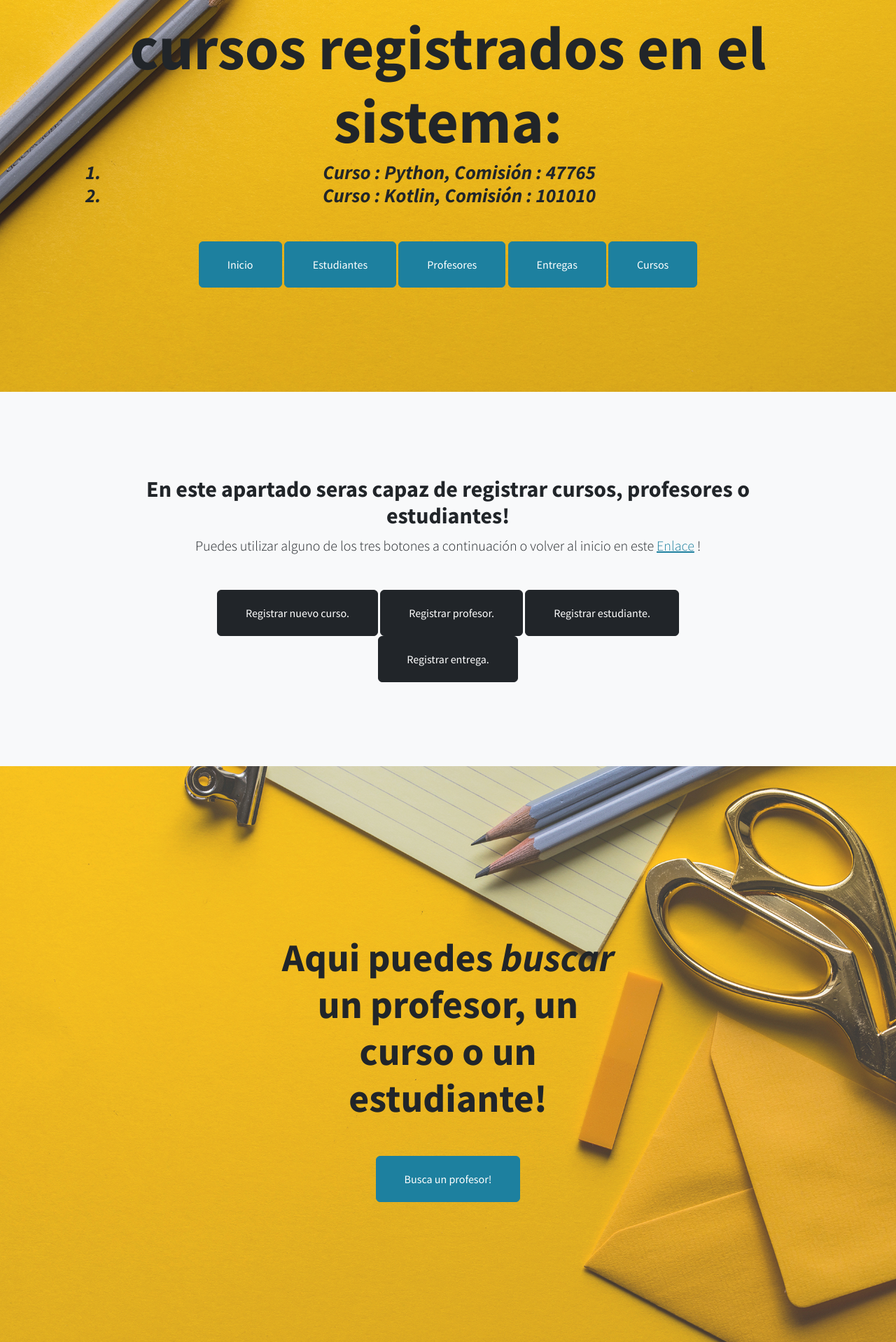
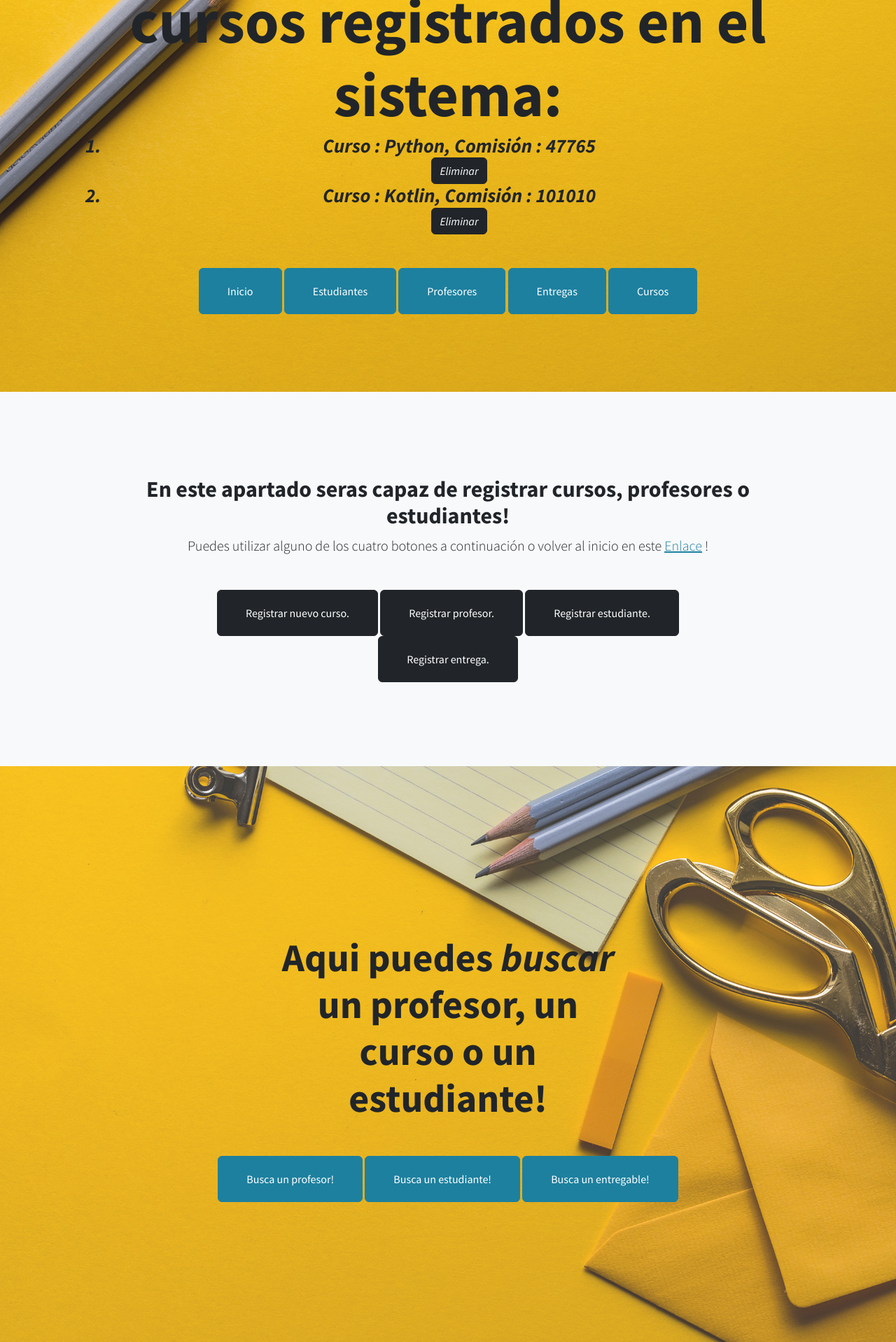
Before and after one commit to Chowder96/ProyectoCoder, a Django app: page /AppCoder/cursos/ in a window 1280 px wide. Shown: the part 240-2158 px from the top of the page at 70% size. Run offline with Django 4.2, Linux system fonts and the light colour scheme; data comes from the database, SQL or seed files in the repository; both versions use the stored data as it was after the commit; some libraries are stand-ins or nearby versions.

Commit message:
was added some buttons in templates

```diff
--- a/AppCoder/Templates/AppCoder/padre.html
+++ b/AppCoder/Templates/AppCoder/padre.html
@@ -56,7 +56,7 @@
                     <div class="col-lg-10">
                         <h2>En este apartado seras capaz de registrar cursos, profesores o estudiantes!</h2>
                         <p class="lead mb-5">
-                            Puedes utilizar alguno de los tres botones a continuación o volver al inicio en este
+                            Puedes utilizar alguno de los cuatro botones a continuación o volver al inicio en este
                             <a href="{% url 'Inicio' %}">Enlace</a>
                             !
                         </p>
@@ -79,6 +79,8 @@
                     un profesor, un curso o un estudiante!
                 </h2>
                 <a class="btn btn-primary btn-xl" href="{% url 'buscar_profesor' %}">Busca un profesor!</a>
+                <a class="btn btn-primary btn-xl" href="{% url 'buscar_estudiante' %}">Busca un estudiante!</a>
+                <a class="btn btn-primary btn-xl" href="{% url 'buscar_entregable' %}">Busca un entregable!</a>
             </div>
         </section>
         <!-- Portfolio-->
--- a/AppCoder/Templates/AppCoder/ver_cursos.html
+++ b/AppCoder/Templates/AppCoder/ver_cursos.html
@@ -13,6 +13,7 @@ Esta es la lista de todos los cursos registrados en el sistema:
                 Curso : {{curso.nombre}},
                 Comisión : {{curso.comision}}
             </li>
+            <a class="btn btn-dark btn-l" href="{% url 'eliminarCurso' curso.nombre %}">Eliminar</a>
             {% endfor %}
         </ol>
 
--- a/AppCoder/Templates/AppCoder/ver_entregas.html
+++ b/AppCoder/Templates/AppCoder/ver_entregas.html
@@ -14,6 +14,7 @@ Esta es la lista de todos los entregables registrados en el sistema:
                 Fecha de la entrega : {{entregas.fecha_entrega}},
                 Estado de la entrega : {{entregas.estado}}.
             </li>
+            <a class="btn btn-dark btn-l" href="{% url 'eliminarEntregable' entregas.nombre %}">Eliminar</a>
             {% endfor %}
         </ol>
 
--- a/AppCoder/Templates/AppCoder/ver_estudiantes.html
+++ b/AppCoder/Templates/AppCoder/ver_estudiantes.html
@@ -14,6 +14,7 @@ Esta es la lista de todos los estudiantes registrados en el sistema:
                 {{estudiante.apellido}},
                 Edad : {{estudiante.edad}}
             </li>
+            <a class="btn btn-dark btn-l" href="{% url 'eliminarEstudiante' estudiante.nombre %}">Eliminar</a>
             {% endfor %}
         </ol>
 
--- a/AppCoder/urls.py
+++ b/AppCoder/urls.py
@@ -21,10 +21,15 @@ urlpatterns = [
     # Urls para buscar
     path('buscar_profesor/', buscar_profesor, name='buscar_profesor'),
     path('buscar/', buscar),
+    path('buscar_estudiante/', buscar_estudiante, name='buscar_estudiante'),
+    path('buscar_entregable/', buscar_entregable, name='buscar_entregable'),
 
     # Urls de resultados
     path('resultado_profesor/', resultado_profesores, name='resultado_profesor'),
 
     # Urls para eliminar
     path('eliminarProfesor/<nombre_profesor>', borrar_profesor, name='eliminarProfesor'),
+    path('borrarCurso/<nombre_curso>', borrar_curso, name='eliminarCurso'),
+    path('borrarEstudiante/<nombre_estudiante>', borrar_estudiante, name='eliminarEstudiante'),
+    path('borrarEntregable/<nombre_entregable>', borrar_entregable, name='eliminarEntregable'),
 ]
--- a/AppCoder/views.py
+++ b/AppCoder/views.py
@@ -96,6 +96,16 @@ def ver_cursos(request):
     return render(request, "AppCoder/ver_cursos.html", {'todosLosCursos': todosLosCursos})
 
 
+# Borar el curso
+
+def borrar_curso(request, nombre_curso):
+    borrar_a_curso = Curso.objects.get(nombre= nombre_curso)
+    borrar_a_curso.delete()
+    todos = Curso.objects.all()
+
+    return render(request, "AppCoder/ver_cursos.html", {'todosLosCursos': todos})
+
+
 # Funciones de CRUD del estudiante
 
 # Crear el estudiante
@@ -120,6 +130,41 @@ def ver_estudiantes(request):
     return render(request, "AppCoder/ver_estudiantes.html", {'todosLosEstudiantes': todosLosEstudiantes})
 
 
+def borrar_estudiante(request, nombre_estudiante):
+    borrar_a_estudiante = Estudiante.objects.get(nombre=nombre_estudiante)
+    borrar_a_estudiante.delete()
+
+    todos = Estudiante.objects.all()
+
+    return render(request, "AppCoder/ver_estudiantes.html", {'todosLosEstudiantes': todos})
+
+
+# Buscar el estudiante
+
+def buscar_estudiante(request):
+    return render(request, "AppCoder/buscar_estudiante.html")
+
+def buscar(request):
+
+    respuesta = f'Última busqueda: {request.GET["apellido"]}'
+
+    return HttpResponse(respuesta)
+
+# Resultado de la busqueda
+def resultado_estudiante(request):
+
+    if request.GET["apellido"]:
+        apellido = request.GET["apellido"]
+        lista_estudiantes = Estudiante.objects.filter(apellido__icontains=apellido)
+
+        return render(request, "AppCoder/resultado_estudiante.html", {'valor':apellido, "lista_estudiantes": lista_estudiantes})
+
+    else:
+
+        respuesta = f'Última busqueda: {request.GET["apellido"]}'
+
+    return render(request, "AppCoder/buscar_estudiante.html", {"respuesta": respuesta})
+
 # Funciones de CRUD del entregable
 
 # Crear el entregable
@@ -142,3 +187,41 @@ def ver_entregas(request):
     todosLosEntregables = Entregable.objects.all()
 
     return render(request, "AppCoder/ver_entregas.html", {'todosLosEntregables': todosLosEntregables})
+
+
+# Borrar entregables
+
+def borrar_entregable(request, nombre_entregable):
+    borrar_a_entregable = Entregable.objects.get(nombre=nombre_entregable)
+    borrar_a_entregable.delete()
+
+    todos = Entregable.objects.all()
+
+    return render(request, "AppCoder/ver_entregas.html", {'todosLosEntregables': todos})
+
+
+# Buscar los entregables
+
+def buscar_entregable(request):
+    return render(request, "AppCoder/buscar_entregable.html")
+
+def buscar(request):
+
+    respuesta = f'Última busqueda: {request.GET["apellido"]}'
+
+    return HttpResponse(respuesta)
+
+# Resultado de la busqueda
+def resultado_entregable(request):
+
+    if request.GET["apellido"]:
+        apellido = request.GET["apellido"]
+        lista_estudiantes = Entregable.objects.filter(apellido__icontains=apellido)
+
+        return render(request, "AppCoder/resultado_entregable.html", {'valor':apellido, "lista_estudiantes": lista_estudiantes})
+
+    else:
+
+        respuesta = f'Última busqueda: {request.GET["apellido"]}'
+
+    return render(request, "AppCoder/buscar_entregable.html", {"respuesta": respuesta})
```
Also changed, not shown: AppCoder/Templates/AppCoder/buscar_entregable.html (added, +20 -0 lines), AppCoder/Templates/AppCoder/buscar_estudiante.html (added, +20 -0 lines), AppCoder/Templates/AppCoder/resultado_alumno.html (added, +26 -0 lines), AppCoder/Templates/AppCoder/resultado_entregable.html (added, +27 -0 lines), db.sqlite3.
